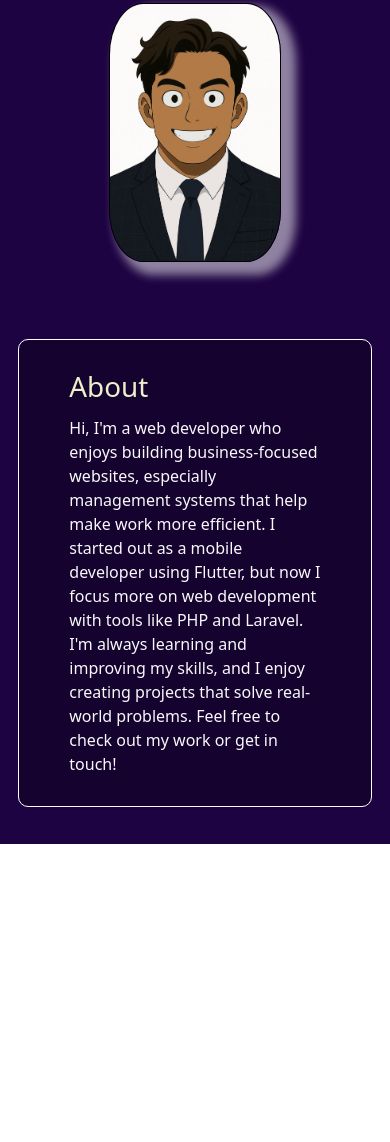
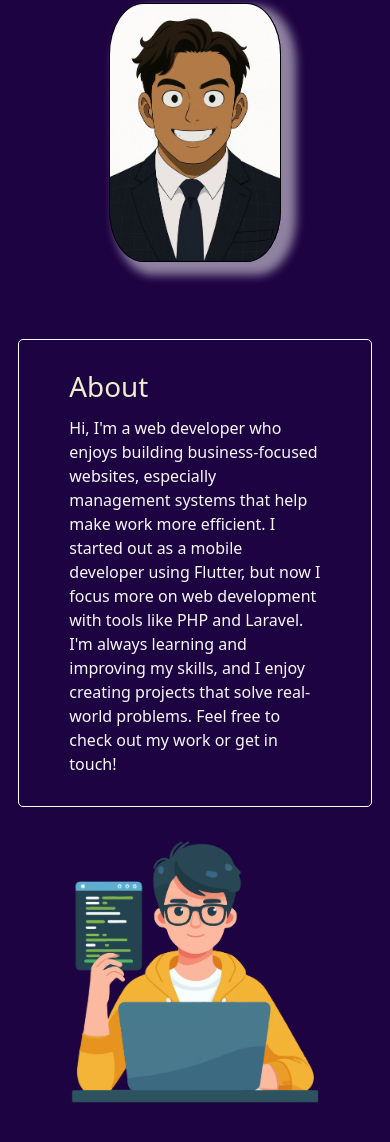
Before and after one commit to fitry29/My-Portfolio, a plain HTML site: page index.html in a window 390 px wide. Shown: the part 314-1456 px from the top of the page. Before the commit the page ends 1158 px from the top, so only its background shows below. Drawn offline with nearby package versions, Linux system fonts and the light colour scheme.

Commit message:
add img about me

```diff
--- a/index.html
+++ b/index.html
@@ -89,9 +89,12 @@
      <!-- Start About -->
      <div class="container-fluid bg-1">
         <class class="row" id="about-me-box">
-            <div class="col text-light" id="about-me">
+            <div class="col-md-5 animate__animated animate__fadeInLeft">
+                <img src="assets/webdev-illustration.png" id="about-me-img" alt="">
+            </div>
+            <div class="col text-light animate__animated animate__fadeInUp" id="about-me">
                 <div class="row">
-                    <div class="col-12 title-about">
+                    <div class="col-12 title-about ">
                         <h1>About</h1>
                     </div>
                     <div class="col-12">
@@ -105,6 +108,13 @@
             </div>
         </class>
      </div>
+     <!-- End About -->
+    <!-- start Skills -->
+     <div class="container-fluid bg-1">
+        <div class="row" id="skills-box">
+
+        </div>
+     </div>
 
 
     <script src="https://kit.fontawesome.com/0016216757.js" crossorigin="anonymous"></script>
--- a/style.css
+++ b/style.css
@@ -151,8 +151,8 @@
 }
 #about-me{
     padding: 30px 50px;
-    border-radius: 10px;
-    background-color: #0000004b;
+    border-radius: 5px;
+    /* background-color: #673ba0; */
     border: 1px solid white;
 }
 .title-about{
@@ -163,10 +163,15 @@
     font-size: 20px;
     word-spacing: 3;
 }
+#about-me-img{
+    width: 100%;
+}
 
 @media only screen and (max-width: 800px) {
     #about-me-box{
         padding: 10% 5%;
+        display: flex;
+        flex-direction: column-reverse;
     }
     .about-content{
         font-size: 16px;
```
Also changed, not shown: assets/webdev-illustration.png (added).
